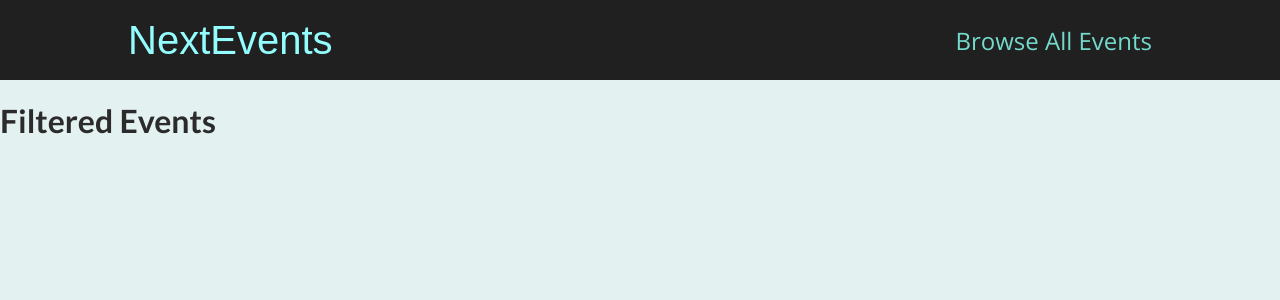
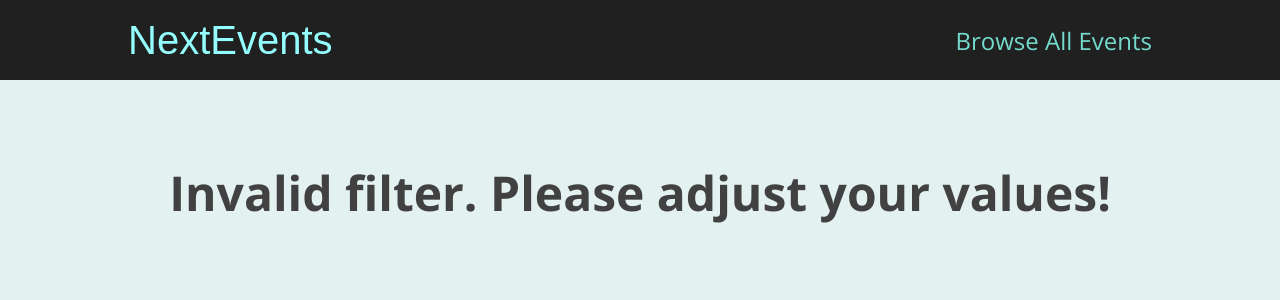
Before and after one commit to Mahdi15-879/Events-app--Next.js, a Next.js app: page /events in a window 1280 px wide. Shown: the top 300 px of the page. Built offline with nearby package versions, Linux system fonts and the light colour scheme.

Commit message:
Extracting data on the Catch All page

```diff
--- a/pages/events/[...slug].js
+++ b/pages/events/[...slug].js
@@ -1,4 +1,43 @@
+import { useRouter } from "next/router";
+
+import { getFilteredEvents } from "../../dummy-data";
+import EventList from "../../components/events/event-list";
+
 function FilteredEventsPage() {
+  const router = useRouter();
+
+  const filterData = router.query.slug;
+
+  if (!filterData) {
+    return <p className="center">Loading...</p>;
+  }
+
+  const filteredYear = filterData[0];
+  const filteredMonth = filterData[1];
+
+  const numYear = +filteredYear;
+  const numMonth = +filteredMonth;
+
+  if (
+    isNaN(numYear) ||
+    isNaN(numMonth) ||
+    numYear > 2022 ||
+    numYear < 2021 ||
+    numMonth < 1 ||
+    numMonth > 12
+  ) {
+    return <p className="center">Invalid filter. Please adjust your values!</p>;
+  }
+
+  const filteredEvents = getFilteredEvents({
+    year: numYear,
+    month: numMonth,
+  });
+
+  if (!filteredEvents || filteredEvents.length === 0) {
+    return <p className="center">No events found for the chosen filter!</p>;
+  }
+
   return (
     <div>
       <h1>Filtered Events</h1>
--- a/styles/globals.css
+++ b/styles/globals.css
@@ -30,4 +30,7 @@
 .center {
   margin: auto;
   text-align: center;
+  font-size: 3rem;
+  font-weight: bold;
+  margin-top: 5rem;
 }
```
